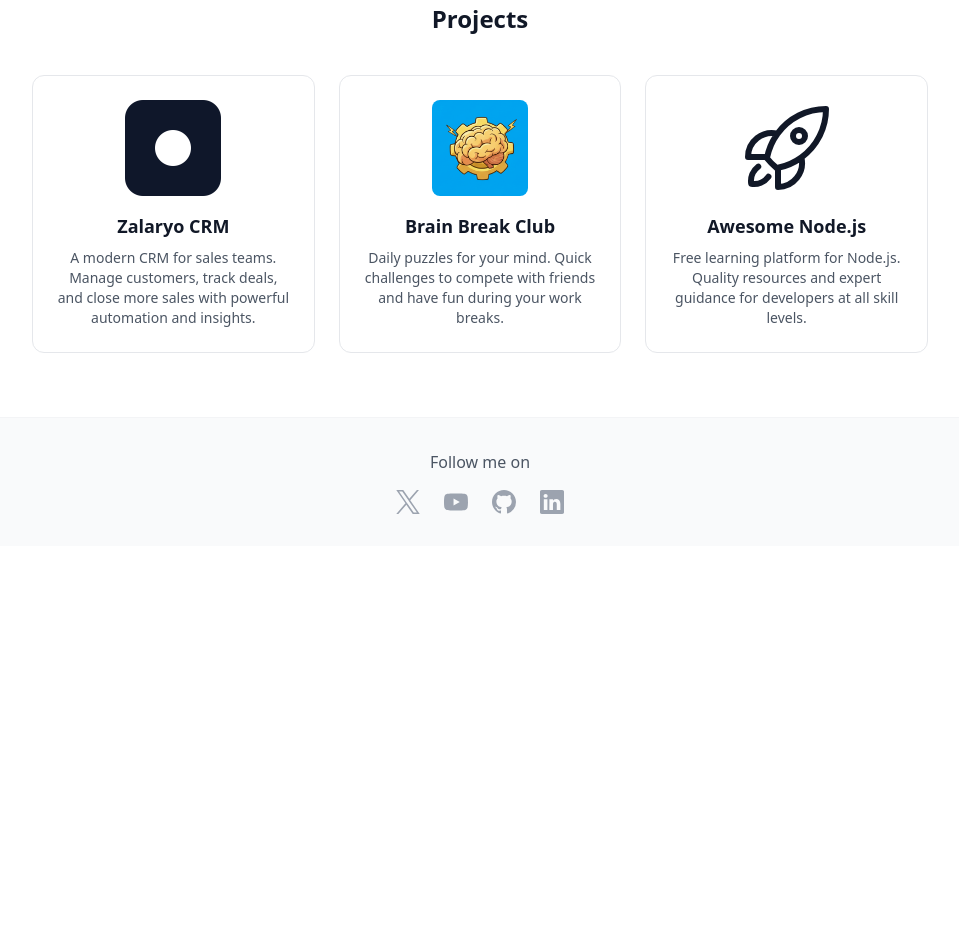
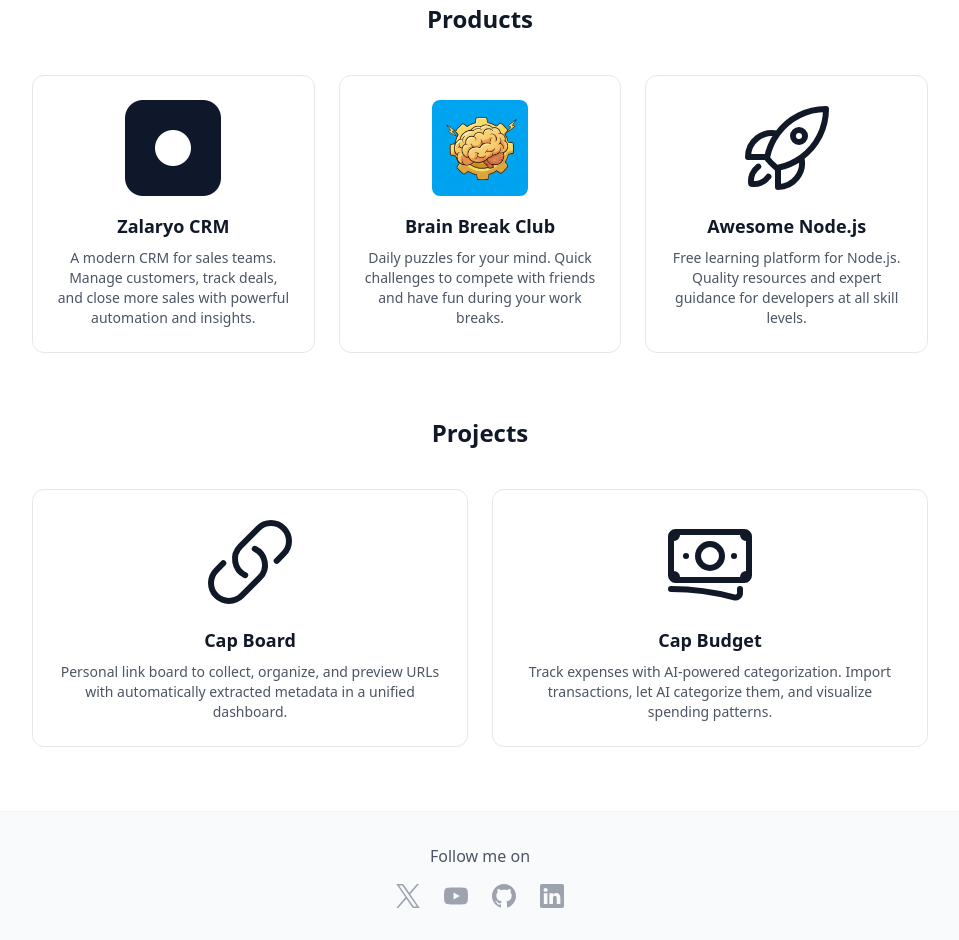
Before and after one commit to gmoralesc/gmoralesc.github.io, a plain HTML site: page index.html in a window 1280 px wide. Shown: the part 627-1567 px from the top of the page, without its empty margins (160-1119 px from the left). Before the commit the page ends 1173 px from the top, so only its background shows below. Drawn offline with nearby package versions, Linux system fonts and the light colour scheme.

Commit message:
Add Projects

```diff
--- a/index.html
+++ b/index.html
@@ -54,7 +54,7 @@
       </div>
 
       <section class="max-w-4xl mx-auto">
-        <h2 class="text-2xl font-bold text-gray-900 text-center mb-10">Projects</h2>
+        <h2 class="text-2xl font-bold text-gray-900 text-center mb-10">Products</h2>
         <div class="grid md:grid-cols-3 gap-6">
           <a
             href="https://www.zalaryo.com/"
@@ -89,6 +89,38 @@
             <h3 class="text-lg font-semibold text-gray-900 mb-2">Awesome Node.js</h3>
             <p class="text-gray-600 text-sm">
               Free learning platform for Node.js. Quality resources and expert guidance for developers at all skill levels.
+            </p>
+          </a>
+        </div>
+      </section>
+
+      <section class="max-w-4xl mx-auto mt-16">
+        <h2 class="text-2xl font-bold text-gray-900 text-center mb-10">Projects</h2>
+        <div class="grid md:grid-cols-2 gap-6">
+          <a
+            href="https://cap-board.vercel.app"
+            target="_blank"
+            class="block p-6 bg-white border border-gray-200 rounded-xl hover:shadow-lg hover:border-gray-300 transition-all text-center"
+          >
+            <svg xmlns="http://www.w3.org/2000/svg" class="w-24 h-24 mx-auto mb-4 text-gray-900" fill="none" viewBox="0 0 24 24" stroke="currentColor" stroke-width="1.5">
+              <path stroke-linecap="round" stroke-linejoin="round" d="M13.19 8.688a4.5 4.5 0 011.242 7.244l-4.5 4.5a4.5 4.5 0 01-6.364-6.364l1.757-1.757m13.35-.622l1.757-1.757a4.5 4.5 0 00-6.364-6.364l-4.5 4.5a4.5 4.5 0 001.242 7.244" />
+            </svg>
+            <h3 class="text-lg font-semibold text-gray-900 mb-2">Cap Board</h3>
+            <p class="text-gray-600 text-sm">
+              Personal link board to collect, organize, and preview URLs with automatically extracted metadata in a unified dashboard.
+            </p>
+          </a>
+          <a
+            href="https://cap-budget.vercel.app"
+            target="_blank"
+            class="block p-6 bg-white border border-gray-200 rounded-xl hover:shadow-lg hover:border-gray-300 transition-all text-center"
+          >
+            <svg xmlns="http://www.w3.org/2000/svg" class="w-24 h-24 mx-auto mb-4 text-gray-900" fill="none" viewBox="0 0 24 24" stroke="currentColor" stroke-width="1.5">
+              <path stroke-linecap="round" stroke-linejoin="round" d="M2.25 18.75a60.07 60.07 0 0115.797 2.101c.727.198 1.453-.342 1.453-1.096V18.75M3.75 4.5v.75A.75.75 0 013 6h-.75m0 0v-.375c0-.621.504-1.125 1.125-1.125H20.25M2.25 6v9m18-10.5v.75c0 .414.336.75.75.75h.75m-1.5-1.5h.375c.621 0 1.125.504 1.125 1.125v9.75c0 .621-.504 1.125-1.125 1.125h-.375m1.5-1.5H21a.75.75 0 00-.75.75v.75m0 0H3.75m0 0h-.375a1.125 1.125 0 01-1.125-1.125V15m1.5 1.5v-.75A.75.75 0 003 15h-.75M15 10.5a3 3 0 11-6 0 3 3 0 016 0zm3 0h.008v.008H18V10.5zm-12 0h.008v.008H6V10.5z" />
+            </svg>
+            <h3 class="text-lg font-semibold text-gray-900 mb-2">Cap Budget</h3>
+            <p class="text-gray-600 text-sm">
+              Track expenses with AI-powered categorization. Import transactions, let AI categorize them, and visualize spending patterns.
             </p>
           </a>
         </div>
```
